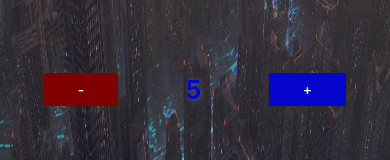
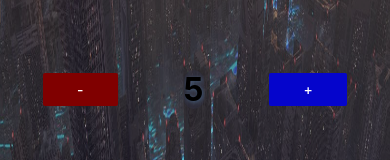
Before and after one commit to NMBatten/resistance-display-app, a React Native app: screen / in a window 390 px wide. Shown: the part 276-436 px from the top of the page. Built offline with nearby package versions, Linux system fonts and the light colour scheme.

Commit message:
tweaks styling

```diff
--- a/components/MissionDetails.jsx
+++ b/components/MissionDetails.jsx
@@ -35,18 +35,6 @@ const MissionDetails = ({ currentMission, setCurrentMission, setGameOver }) => {
     const handleVoteButtonPress = (index) => {
         if (index === details.votes[5]) {
             setModalVisible(true)
-            // Alert.alert("Vote Dialog", "Pass or Fail the vote", [
-            //     {
-            //         text: "Pass",
-            //         onPress: () => setVoteResult('pass'),
-            //         style: 'cancel'
-            //     },
-            //     {
-            //         text: "Fail",
-            //         onPress: () => setVoteResult('fail'),
-            //         style: 'destructive'
-            //     }
-            // ]);
             details.votes[5] += 1;
             setCurrentVote(currentVote + 1);
             setDetails({...details});
@@ -88,7 +76,7 @@ const MissionDetails = ({ currentMission, setCurrentMission, setGameOver }) => {
 
     return (
         <View style={{backgroundColor: "#30314090"}}>
-            <View style={{marginTop: 7}}>
+            <View style={{marginTop: 5}}>
                 <Modal
                     animationType='fade'
                     transparent={true}
--- a/components/Setup.jsx
+++ b/components/Setup.jsx
@@ -52,7 +52,7 @@ const SetUp = ({dispSelf, setDisp}) => {
     if (dispSelf) {
         return (
             <>
-                <View style={[styles.setUpContainer, {backgroundColor: "#30314050", borderRadius: 10}]}>
+                <View style={[styles.setUpContainer, {backgroundColor: "#30314050"}]}>
                     <View style={[styles.messageContainer, styles.startGameContainer]}>
                         <Text style={[styles.titleText]}>WELCOME TO THE RESISTANCE</Text>
                     </View>
@@ -65,7 +65,7 @@ const SetUp = ({dispSelf, setDisp}) => {
                             style={[styles.failedMissionButton]}
                         />
                         <View style={{backgroundColor: "#30314090", borderRadius: 10}}>
-                            <Text style={[styles.smallTitleText]}>{numPlayers}</Text>
+                            <Text style={[styles.smallTitleText, {color: "black", fontSize: 32}]}>{numPlayers}</Text>
                         </View>
                         <Button
                             onPress={handleUpPress}
```
